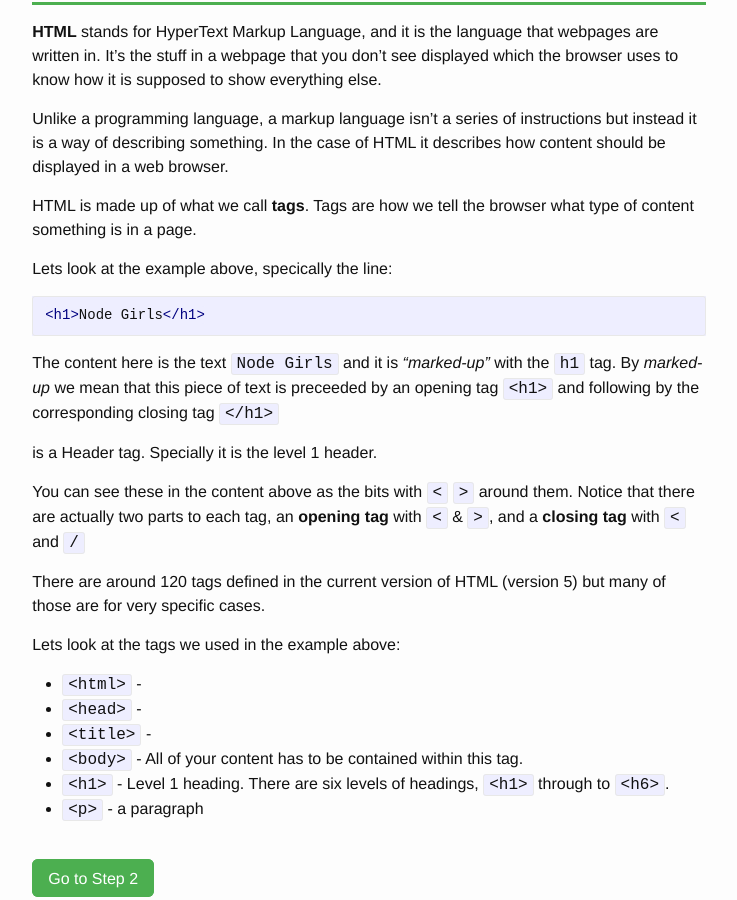
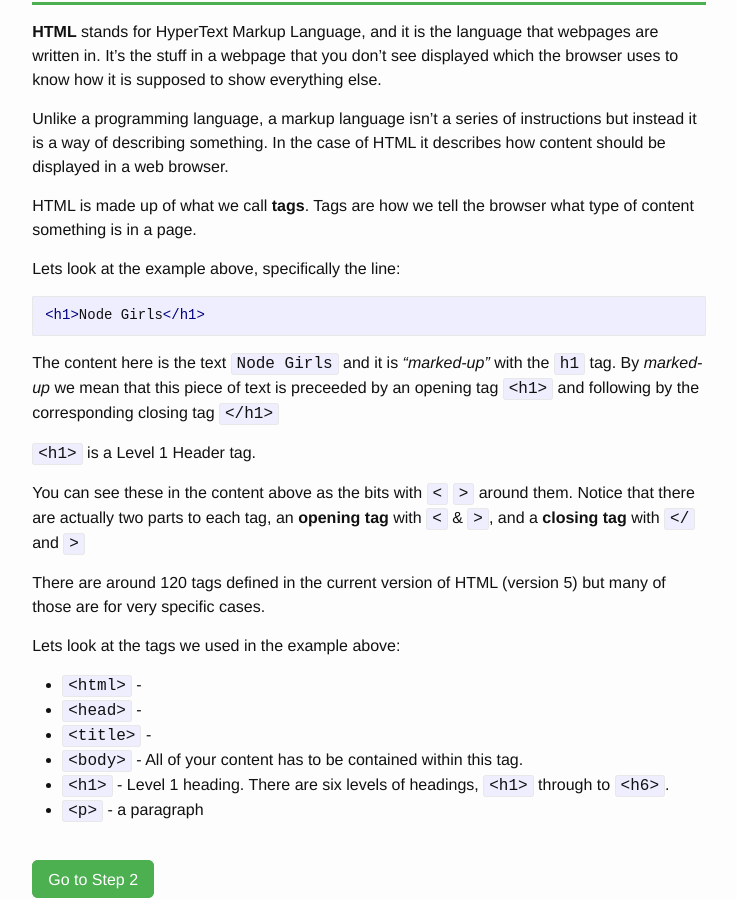
Before and after one commit to dmison/old-intro-to-js, a Jekyll site: the page built from _steps/part0/step1-make-a-webpage.markdown, in a window 1280 px wide and 900 px high, scrolled down 1528 px. Shown: the whole window, without its empty margins (388-1125 px from the left). Built offline with Jekyll 4.4.1, drawn with Linux system fonts in a browser that asks for light colours; nearby versions of some CDN libraries.

Commit message:
Updated with spelling and syntax.

````diff
--- a/_steps/part0/step1-make-a-webpage.markdown
+++ b/_steps/part0/step1-make-a-webpage.markdown
@@ -69,7 +69,7 @@ Unlike a programming language, a markup language isn't a series of instructions
 
 HTML is made up of what we call **tags**.  Tags are how we tell the browser what type of content something is in a page.
 
-Lets look at the example above, specically the line:
+Lets look at the example above, specifically the line:
 
 ```html
 <h1>Node Girls</h1>
@@ -77,9 +77,9 @@ Lets look at the example above, specically the line:
 
 The content here is the text `Node Girls` and it is *"marked-up"* with the `h1` tag.  By *marked-up* we mean that this piece of text is preceeded by an opening tag `<h1>` and following by the corresponding closing tag `</h1>`
 
- is a Header tag.  Specially it is the level 1 header.
+`<h1>` is a Level 1 Header tag.
 
-You can see these in the content above as the bits with `<` `>` around them.  Notice that there are actually two parts to each tag, an **opening tag** with `<` & `>`, and a **closing tag** with `<` and `/`
+You can see these in the content above as the bits with `<` `>` around them.  Notice that there are actually two parts to each tag, an **opening tag** with `<` & `>`, and a **closing tag** with `</` and `>`
 
 There are around 120 tags defined in the current version of HTML (version 5) but many of those are for very specific cases.
 
````
